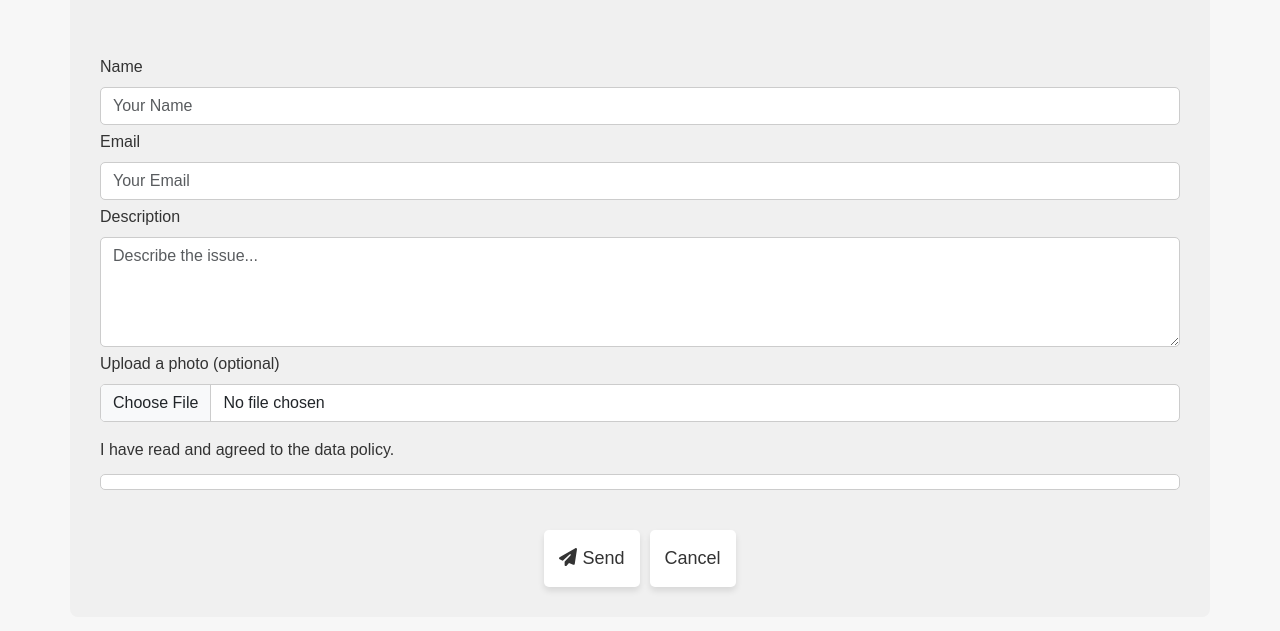
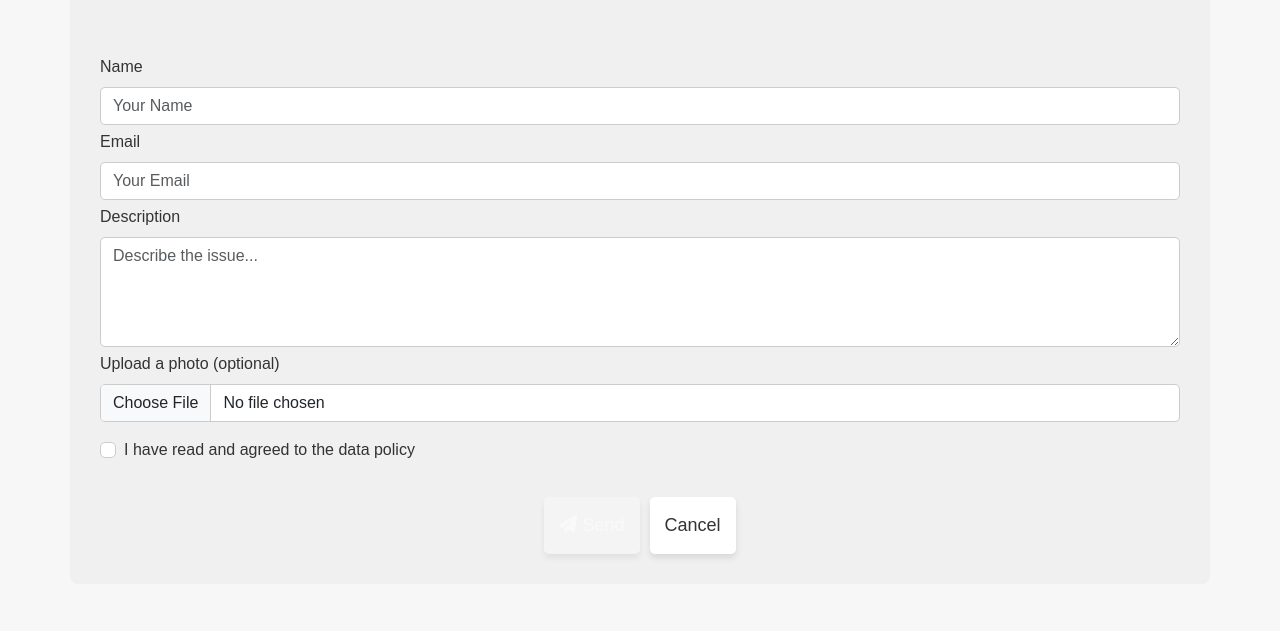
Before and after one commit to jonnyhoudini/cllrmcphilemy, a React (Create React App) app: page /bins in a window 1280 px wide. Shown: the part 475-1106 px from the top of the page. Built offline with nearby package versions, Linux system fonts and the light colour scheme; the HTML template or start-up script is replaced by a standard one.

Commit message:
fix checkbox

```diff
--- a/src/components/IssueForm.js
+++ b/src/components/IssueForm.js
@@ -12,6 +12,7 @@ const IssueForm = ({ category }) => {
 
     const [showAlert, setShowAlert] = useState(false);
     const [showForm, setShowForm] = useState(true);
+    const [policyAgreed, setPolicyAgreed] = useState(false);
 
     const [formData, setFormData] = useState({
         name: "",
@@ -43,6 +44,11 @@ const IssueForm = ({ category }) => {
     const handleCheckboxChange = (e) => {
         const value = e.target.checked;
         console.log('value', value);
+        if (value) {
+            setPolicyAgreed(true);
+        } else {
+            setPolicyAgreed(false);
+        }
     };
 
     const onSubmit = (e) => {
@@ -177,17 +183,21 @@ const IssueForm = ({ category }) => {
                         </Form.Group>
 
                         <Form.Group>
-                            <Form.Label>I have read and agreed to the data policy.</Form.Label>
                             <Form.Check
                                 type="checkbox"
                                 id="policy"
                                 name="policy"
                                 onChange={handleCheckboxChange}
+                                label="I have read and agreed to the data policy"
                             />
                         </Form.Group>
 
                         <div id="buttons-container">
-                            <Button type="submit" id="save" className="formheader send-button">{plane} <span className="send-text">Send</span></Button>
+                            {policyAgreed ?
+                                <Button type="submit" id="save" className="formheader send-button">{plane} <span className="send-text">Send</span></Button>
+                                :
+                                <Button type="submit" id="save" className="formheader send-button-disabled" disabled>{plane} <span className="send-text">Send</span></Button>
+                            }
                             <Button id="cancel" className="send-button" onClick={() => navigate('/')}>Cancel</Button>
                         </div>
                     </Form>
--- a/src/index.css
+++ b/src/index.css
@@ -158,6 +158,14 @@ body {
   margin-top: 15px;
 }
 
+.send-button-disabled {
+  font-family: 'Poppins', sans-serif;
+  text-decoration: none;
+  font-size: 16px;
+  color: #333;
+  margin-top: 15px;
+}
+
 #home-container {
   display: flex;
   flex-direction: column;
@@ -210,6 +218,17 @@ h1 {
   transition: all 0.3s ease;
 }
 
+#issue-form .send-button-disabled {
+  padding: 15px;
+  font-size: 18px;
+  cursor: pointer;
+  border: none;
+  border-radius: 5px;
+  background-color: #ffffff6c;
+  box-shadow: 0 4px 6px rgba(0, 0, 0, 0.1);
+  transition: all 0.3s ease;
+}
+
 #button-container button:hover,
 #issue-form .send-button:hover {
   background-color: #f5f5f5;
@@ -254,7 +273,7 @@ Link {
 
 #issue-form input,
 #issue-form textarea {
-  width: 100%;
+  /* width: 100%; */
   /* padding: 10px; */
   margin-bottom: 5px;
   border: 1px solid #ccc;
```
